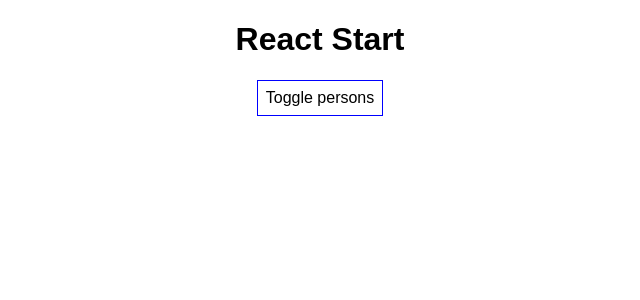
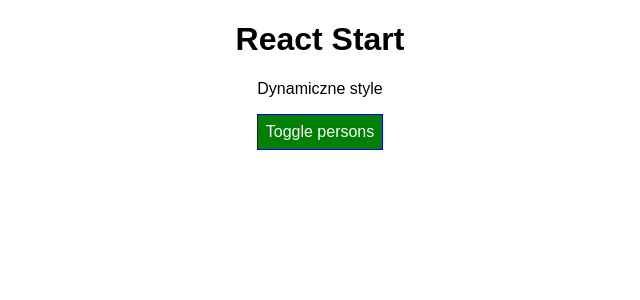
Before and after one commit to IgorSzczerbicki/react_styling, a React (Create React App) app: page / in a window 1280 px wide. Shown: the top 300 px of the page, without its empty margins (320-960 px from the left). Built offline with nearby package versions, Linux system fonts and the light colour scheme.

Commit message:
Dynamiczne zmienianie stylu

```diff
--- a/src/App.js
+++ b/src/App.js
@@ -44,7 +44,8 @@ class App extends Component {
 
 	render() {
 		const btnStyle = {
-			backgroundColor: 'white',
+			backgroundColor: 'green',
+			color: 'white',
 			font: 'inherit',
 			border: '1px solid blue',
 			padding: '8px',
@@ -66,11 +67,21 @@ class App extends Component {
 					})}
 				</div>
 			);
+			btnStyle.backgroundColor = 'red';
+		}
+
+		let classes = [];
+		if (this.state.persons.length <= 2){
+			classes.push('red');
+		}
+		if (this.state.persons.length <= 1){
+			classes.push('bold');
 		}
 
 		return (
 			<div className="App">
 				<h1>React Start</h1>
+				<p className={classes.join(' ')}>Dynamiczne style</p>
 				<button
 					style = {btnStyle}
 					onClick={this.togglePersonHandler}>Toggle persons
```
